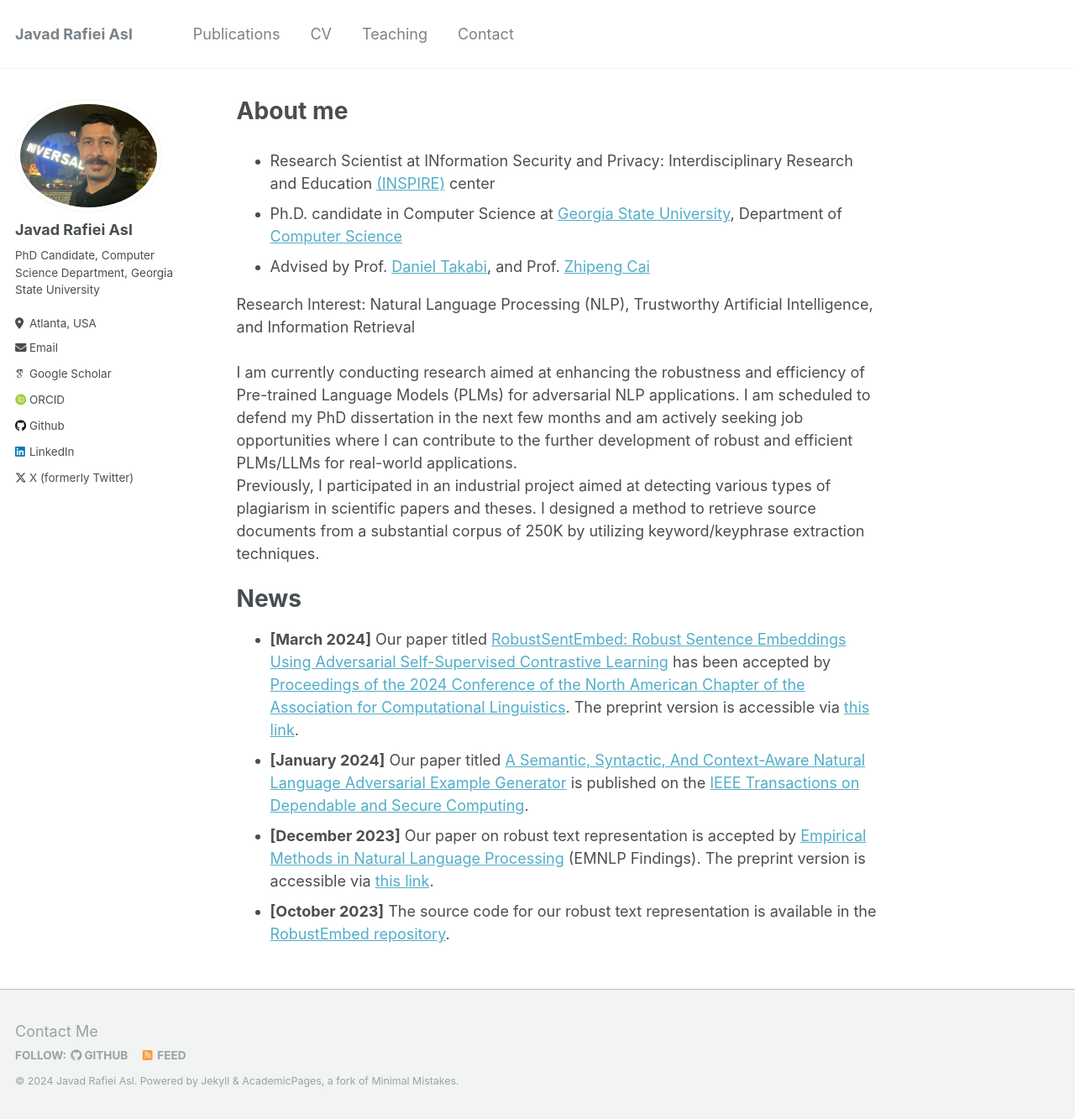
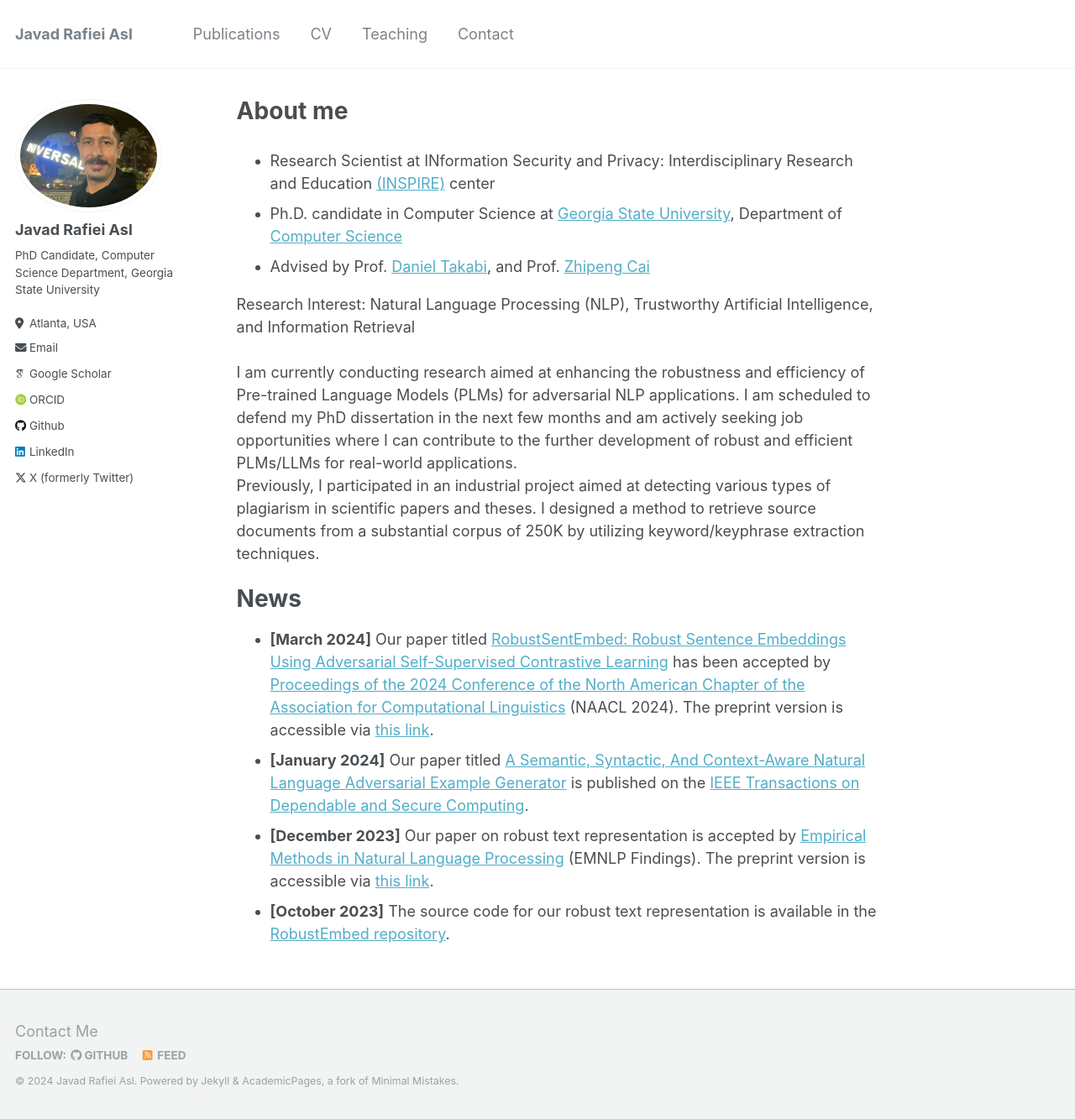
Before and after one commit to jasl1/jasl1.github.io, a Jekyll site: the page built from _pages/about.md, in a window 1280 px wide and 1333 px high. Shown: the whole window at 84% size. Built offline with Jekyll 4.4.1, drawn with Linux system fonts in a browser that asks for light colours; some web fonts are replaced.

Commit message:
Update about.md

```diff
--- a/_pages/about.md
+++ b/_pages/about.md
@@ -16,7 +16,7 @@ Previously, I participated in an industrial project aimed at detecting various t
 
 News
 ======
-- **[March 2024]** Our paper titled [RobustSentEmbed: Robust Sentence Embeddings Using Adversarial Self-Supervised Contrastive Learning](https://openreview.net/pdf?id=Kluyc7Jz1fXH) has been accepted by [Proceedings of the 2024 Conference of the North American Chapter of the Association for Computational Linguistics](https://2024.naacl.org/). The preprint version is accessible via [this link](https://arxiv.org/abs/2403.11082).
+- **[March 2024]** Our paper titled [RobustSentEmbed: Robust Sentence Embeddings Using Adversarial Self-Supervised Contrastive Learning](https://openreview.net/pdf?id=Kluyc7Jz1fXH) has been accepted by [Proceedings of the 2024 Conference of the North American Chapter of the Association for Computational Linguistics](https://2024.naacl.org/) (NAACL 2024). The preprint version is accessible via [this link](https://arxiv.org/abs/2403.11082).
 - **[January 2024]** Our paper titled [A Semantic, Syntactic, And Context-Aware Natural Language Adversarial Example Generator](https://ieeexplore.ieee.org/abstract/document/10416371) is published on the [IEEE Transactions on Dependable and Secure Computing](https://ieeexplore.ieee.org/xpl/RecentIssue.jsp?punumber=8858).
 - **[December 2023]** Our paper on robust text representation is accepted by [Empirical Methods in Natural Language Processing](https://2023.emnlp.org/) (EMNLP Findings). The preprint version is accessible via [this link](https://aclanthology.org/2023.findings-emnlp.305/).
 - **[October 2023]** The source code for our robust text representation is available in the [RobustEmbed repository](https://github.com/jasl1/RobustEmbed).
```
